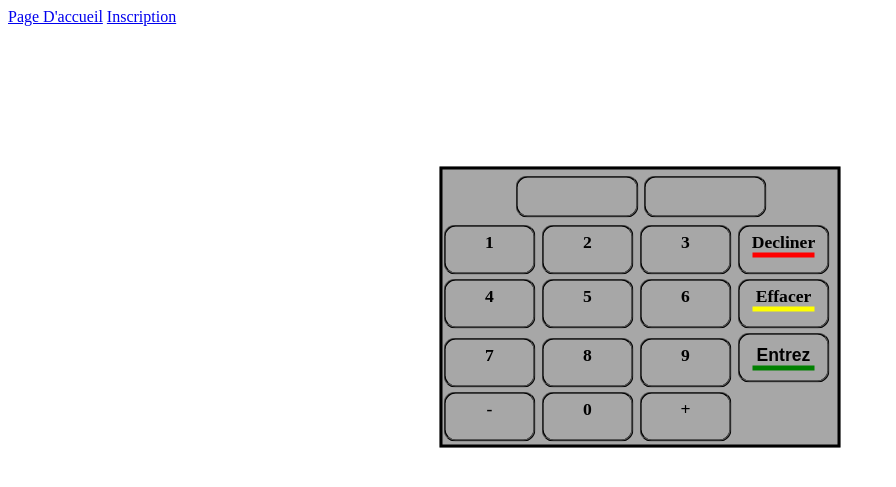
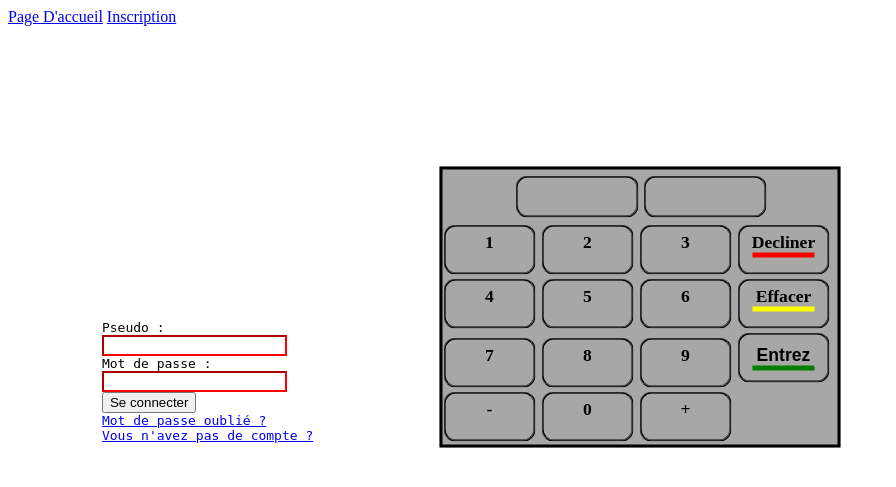
Before and after one commit to RatchetDrake/RatchetDrake.github.io, a PHP site: page /cours_php/atm/login.php in a window 1280 px wide. Shown: the top 487 px of the page, without its empty margins (0-896 px from the left). Run offline with PHP 8.4, Linux system fonts and the light colour scheme.

Commit message:
Commit all

```diff
--- a/atm/login.php
+++ b/atm/login.php
@@ -87,4 +87,42 @@ require_once('../db.php')
         Si le nom de la personne est déja existant il n'y pas possible d'être intégrer
      -->
 </body>
+</html><!DOCTYPE html>
+<html lang="fr">
+<head>
+    <meta charset="UTF-8">
+    <title>Connexion</title>
+    <link rel="stylesheet" href="../../style/connexion.css">
+</head>
+<body>
+    <form action="" method="post">
+        <pre>
+            <label for="username">Pseudo :</label>
+            <input type="text" name="username" id="username" required>
+            <label for="password">Mot de passe :</label>
+            <input type="password" name="password" id="password" required>
+            <input type="submit" value="Se connecter">
+            <a href="./forgotpassword.php">Mot de passe oublié ?</a>
+            <a href="./register.php">Vous n'avez pas de compte ?</a>
+        </pre>
+    </form>
+    <?php
+    if (isset($_POST) && !empty($_POST)) {
+        $select = $bdd->prepare('SELECT * FROM users WHERE (username=:login OR email=:login) AND password=:pass');
+        $select->execute(array(
+            'login' => $_POST['username'],
+            'pass' => sha1($_POST['password'])
+        ));
+        $select = $select->fetch(PDO::FETCH_ASSOC);
+        if (!empty($select)) {
+            if ($select['confirm']) {
+                $_SESSION = $select;
+                header('Location: index.php');
+            } else
+            echo "<script> alert('Le l\'adresse mail n'est pas vérifier') </script>";
+        } else
+            echo "<script> alert('Le mot de passe ou le pseudo n\'est pas bon') </script>";
+    }
+    ?>
+</body>
 </html>
```
